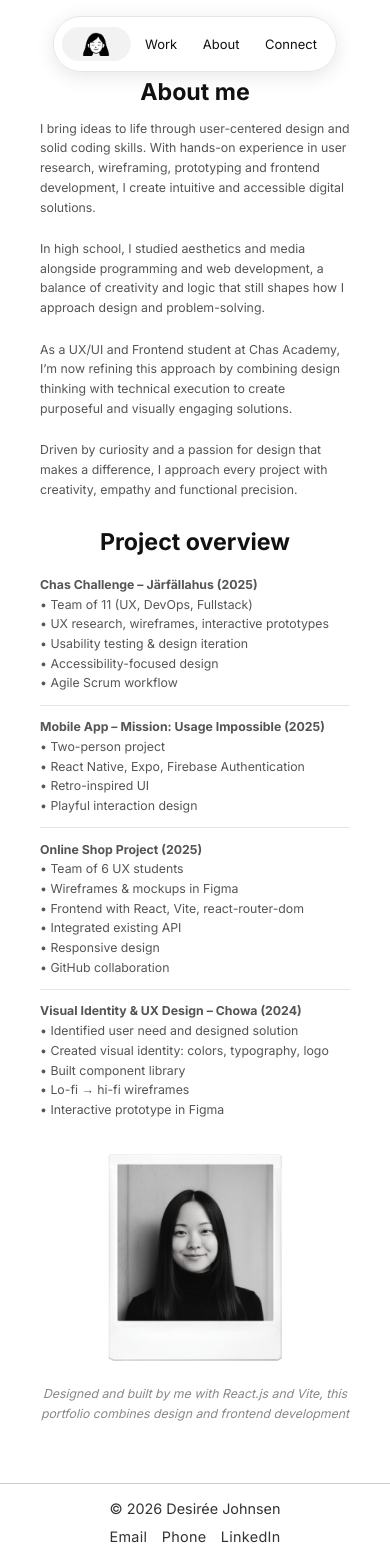
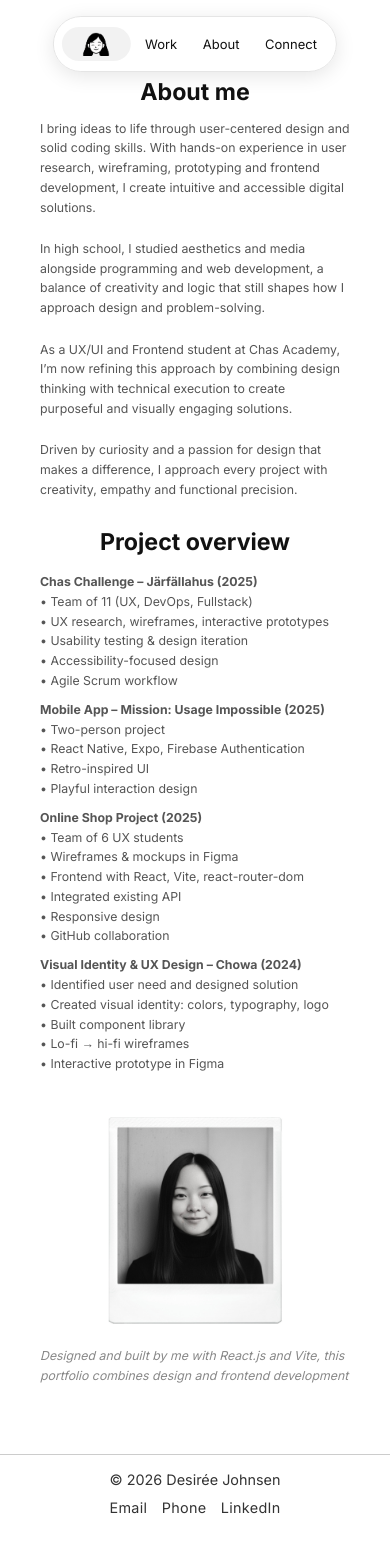
Before and after one commit to desjohnsen/portfolio, a React (Vite) app: page /about in a window 390 px wide. After the commit the page ends 1532 px from the top, so only its background shows below. Built offline with nearby package versions, Linux system fonts and the light colour scheme.

Commit message:
revert: restore original layout and styles for about page

```diff
--- a/src/pages/About.jsx
+++ b/src/pages/About.jsx
@@ -93,7 +93,6 @@ const About = () => {
           </div>
         </div>*/}
 
-        <section className="about-projects">
         <header>
           <h2 className="about-title">Project overview</h2>
         </header>
@@ -152,19 +151,16 @@ const About = () => {
             • Interactive prototype in Figma
           </li>
         </ul>
-        </section>
 
-        <div className="about-signoff">
       {/* MOBILE ONLY: Profile picture under "About me" */}
         <div className="mobile-pic">
           <img src={profilePicMobile} alt="Profile mobile" className="about-image" />
         </div>
 
-          <p className="about-text about-signoff-text">
+        <p className="about-text" style={{ fontStyle: "italic", color: "#888" }}>
           Designed and built by me with React.js and Vite, this portfolio combines
           design and frontend development
         </p>
-        </div>
       </div>
 
       {/* Desktop/Tablet: Original aside layout; mobile order handled separately */}
--- a/src/styles/About.css
+++ b/src/styles/About.css
@@ -162,28 +162,12 @@
   flex-direction: column;
   list-style: none;
   padding-left: 0;
-  margin: 0;
-}
-
-.about-projects {
-  display: flex;
-  flex-direction: column;
-  gap: 0;
-}
-
-.about-signoff {
-  display: flex;
-  flex-direction: column;
-  align-items: center;
-  gap: 0.2rem;
-  margin-top: 0.55rem;
-  padding-top: 0.7rem;
 }
 
 .mobile-pic {
   display: block; /* Only visible on mobile */
   text-align: center;
-  margin: 0;
+  margin: 0.95rem 0 0.1rem;
 }
 
 .mobile-pic img {
@@ -192,13 +176,6 @@
   height: auto;
   object-fit: cover;
   border-radius: 0.5rem;
-}
-
-.about-signoff-text {
-  margin-bottom: 0;
-  font-style: italic;
-  color: #888;
-  text-align: center;
 }
 
 .mobile-skills {
@@ -260,50 +237,10 @@
   }
 }
 
-@media (max-width: 767px) {
-  .experience-section {
-    gap: 0;
-  }
-
-  .experience-section .about-text {
-    margin-bottom: 0;
-    padding: 0.72rem 0;
-    border-radius: 0;
-    background: transparent;
-    box-shadow: none;
-    border: none;
-    border-bottom: 1px solid #e5e5e5;
-  }
-
-  .about-projects .about-title {
-    margin-bottom: 0.45rem;
-  }
-
-  .experience-section li:last-child {
-    border-bottom: none;
-  }
-
-}
-
 @media (min-width: 768px) {
   .mobile-pic,
   .mobile-skills {
     display: none;
-  }
-
-  .about-projects {
-    gap: 0;
-  }
-
-  .about-signoff {
-    display: block;
-    margin-top: 0;
-    padding-top: 0;
-    border-top: none;
-  }
-
-  .about-signoff-text {
-    text-align: left;
   }
 
   .about-image-wrapper {
```
Lines whose indentation alone changed are shown as unchanged.
